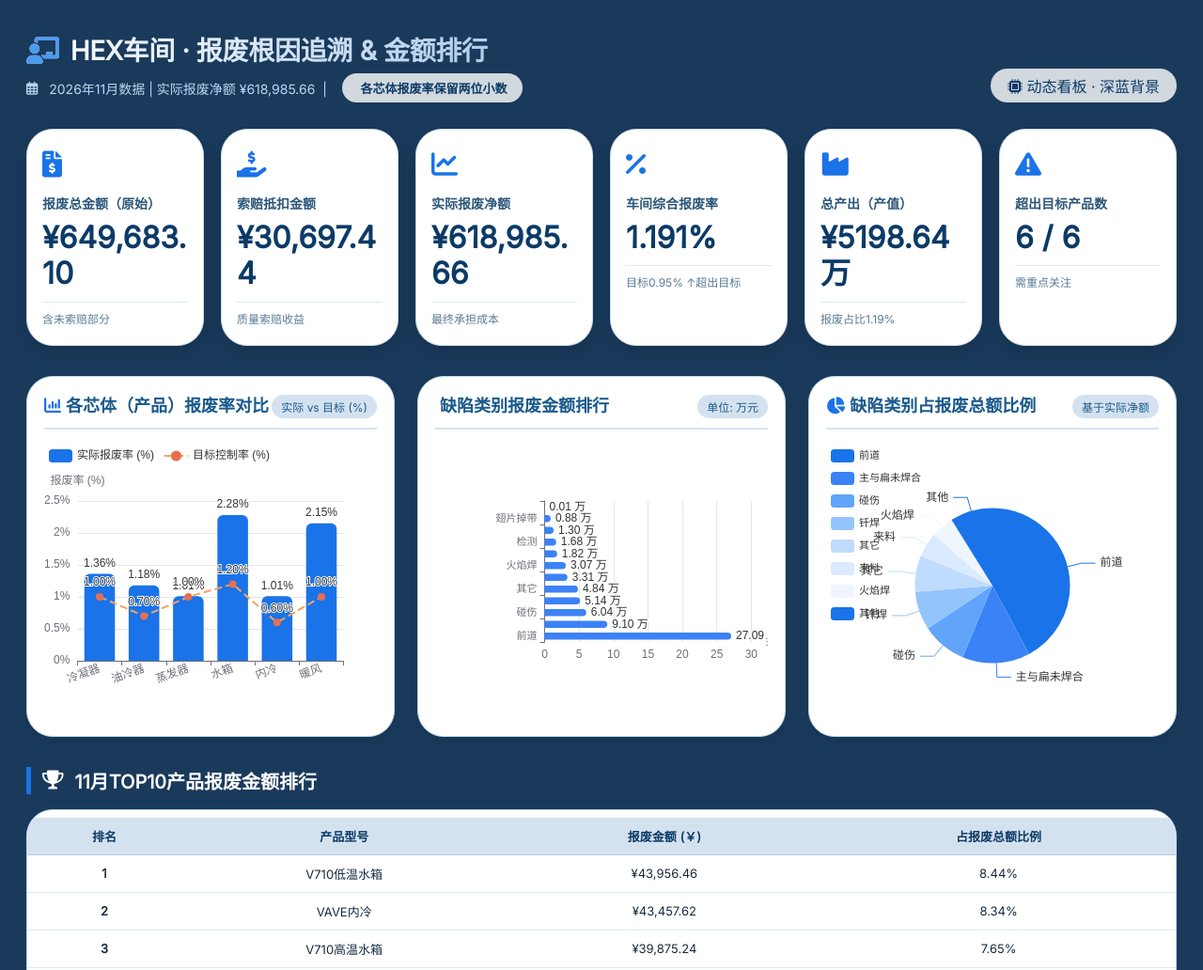
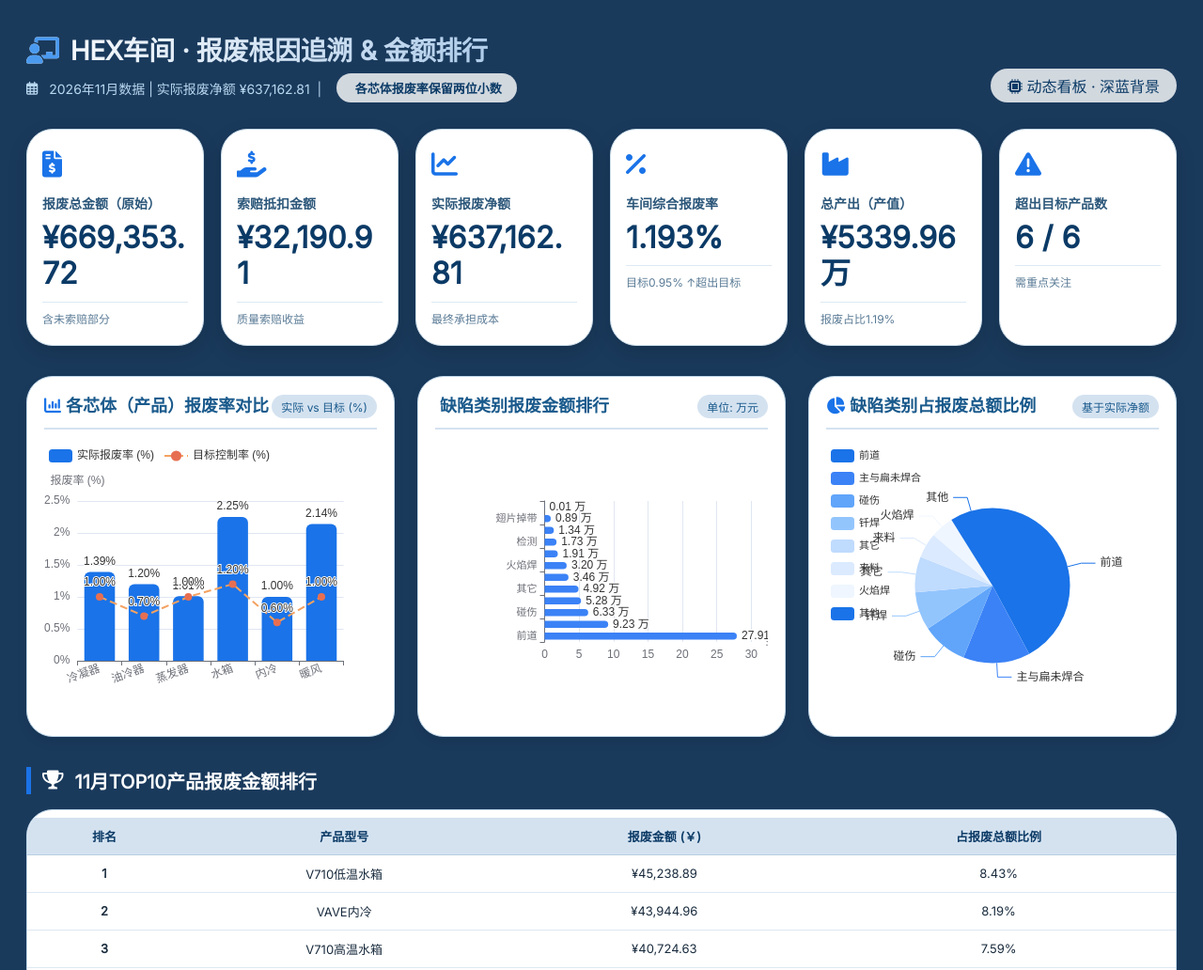
Before and after one commit to user-one1234/scrap, a plain HTML site: page index.html in a window 1280 px wide. Shown: the top 1032 px of the page at 94% size. Drawn offline with nearby package versions, Linux system fonts and the light colour scheme.

Commit message:
Update index.html

```diff
--- a/index.html
+++ b/index.html
@@ -184,7 +184,7 @@
     <div class="header">
         <div class="title-section">
             <h1><i class="fas fa-chalkboard-user" style="margin-right: 12px; color:#4a9af0;"></i>HEX车间 · 报废根因追溯 & 金额排行</h1>
-            <p><i class="far fa-calendar-alt"></i> 2026年11月数据 | 实际报废净额 ¥618,985.66 &nbsp;|&nbsp; <span class="badge-date"><i class="fas fa-chart-simple"></i> 各芯体报废率保留两位小数</span></p>
+            <p><i class="far fa-calendar-alt"></i> 2026年11月数据 | 实际报废净额 ¥637,162.81 &nbsp;|&nbsp; <span class="badge-date"><i class="fas fa-chart-simple"></i> 各芯体报废率保留两位小数</span></p>
         </div>
         <div style="background: #ffffffcc; border-radius: 40px; padding: 6px 18px; font-weight: 500; color:#0b3a66;"><i class="fas fa-microchip"></i> 动态看板 · 深蓝背景</div>
     </div>
@@ -247,50 +247,50 @@
     // ======================= 2026年11月 Excel 最新数据 =======================
     const productsData = [
         {
-            name: "冷凝器", rawScrap: 75516.11830536119, claim: 6627.012018386701, netScrap: 68889.1062869745, output: 5062571.746329839,
-            reasons: { "前道":23873.326486182963, "碰伤":12630.723189103554, "来料":7093.019392386703, "主与扁未焊合":3832.0593137546807, "钎焊":11832.638778707296, "其它":2550.317077, "变形":1486.8746363301482, "翅片掉带":3580.525177330148, "检测":2383.391585452808, "火焰焊":1916.5065440282763, "呛管":0, "错漏装":480.635186 }
+            name: "冷凝器", rawScrap: 79490.02268421768, claim: 6977.30802996217, netScrap: 72512.71465425551, output: 5216682.613763542,
+            reasons: { "前道":25528.4057408603, "碰伤":13474.298041103555, "来料":7443.315403962171, "主与扁未焊合":3832.0593137546807, "钎焊":12557.539474160105, "其它":2555.317077, "变形":1607.6914189056163, "翅片掉带":3580.525177330148, "检测":2383.391585452808, "火焰焊":1916.5065440282763, "呛管":0, "错漏装":480.635186 }
         },
         {
-            name: "油冷器", rawScrap: 15773.007903791206, claim: 133.134486, netScrap: 15639.873417791205, output: 1326687.7820553791,
-            reasons: { "前道":6364.345466791201, "碰伤":2144.6602439999997, "来料":333.53856600000006, "主与扁未焊合":1611.004495, "钎焊":611.7934990000001, "其它":12678.6222059874, "变形":136.306564, "翅片掉带":532.537944, "检测":673.8367420000001, "火焰焊":748.100063, "呛管":66.567243, "错漏装":0 }
+            name: "油冷器", rawScrap: 16902.525086591202, claim: 133.134486, netScrap: 16769.390600591203, output: 1396719.0868813284,
+            reasons: { "前道":6884.999345591201, "碰伤":2277.7947299999996, "来料":333.53856600000006, "主与扁未焊合":1611.004495, "钎焊":611.7934990000001, "其它":12831.8533779874, "变形":336.008293, "翅片掉带":599.105187, "检测":741.9900240000001, "火焰焊":884.406627, "呛管":66.567243, "错漏装":0 }
         },
         {
-            name: "蒸发器", rawScrap: 251034.69062331156, claim: 20823.44108914954, netScrap: 230211.24953416202, output: 22809410.11933119,
-            reasons: { "前道":72822.04857457399, "碰伤":26330.734983743205, "来料":21857.61739108849, "主与扁未焊合":49614.9367621201, "钎焊":21468.624237490607, "其它":14529.661885000005, "变形":6664.844503227387, "翅片掉带":789.662446, "检测":8316.868941048448, "火焰焊":20574.650422983184, "呛管":0, "错漏装":9861.372805048448 }
+            name: "蒸发器", rawScrap: 257497.35269213264, claim: 21293.16682414954, netScrap: 236204.1858679831, output: 23312752.214407027,
+            reasons: { "前道":73966.11520922031, "碰伤":27659.02390838952, "来料":22327.34312608849, "主与扁未焊合":50618.14799276641, "钎焊":21945.460911490605, "其它":14777.923623000004, "变形":7167.422419109493, "翅片掉带":789.662446, "检测":8515.780236048447, "火焰焊":21517.008751983183, "呛管":0, "错漏装":10104.826963048448 }
         },
         {
-            name: "水箱", rawScrap: 102934.31582689381, claim: 147.710172, netScrap: 102786.6056548938, output: 4504326.476220251,
-            reasons: { "前道":58657.978556894, "碰伤":4862.306830999999, "来料":222.78250200000002, "主与扁未焊合":5492.253548000001, "钎焊":5984.748274999998, "其它":4043.342287931506, "变形":8042.114642999997, "翅片掉带":1698.1738670000002, "检测":742.350726, "火焰焊":1920.2322360000003, "呛管":0, "错漏装":631.568097 }
+            name: "水箱", rawScrap: 105066.13035225385, claim: 147.710172, netScrap: 104918.42018025384, output: 4662209.64829469,
+            reasons: { "前道":60541.531344254, "碰伤":4862.306830999999, "来料":222.78250200000002, "主与扁未焊合":5492.253548000001, "钎焊":5984.748274999998, "其它":4043.342287931506, "变形":8042.114642999997, "翅片掉带":1698.1738670000002, "检测":742.350726, "火焰焊":1920.2322360000003, "呛管":0, "错漏装":631.568097 }
         },
         {
-            name: "内冷", rawScrap: 82361.50484887656, claim: 2966.143089251141, netScrap: 79395.36175962542, output: 7886134.807194549,
-            reasons: { "前道":43261.03793829213, "碰伤":11310.205257977164, "来料":3155.532920465753, "主与扁未焊合":4326.986303506847, "钎焊":6024.367906689495, "其它":14594.602365396642, "变形":843.8045206073059, "翅片掉带":1238.6567911095885, "检测":3553.2992057534225, "火焰焊":3248.4852187899537, "呛管":0, "错漏装":1089.0097797168944 }
+            name: "内冷", rawScrap: 84858.15797217892, claim: 3639.5920128584467, netScrap: 81218.56595932048, output: 8089815.630094823,
+            reasons: { "前道":44050.81690869942, "碰伤":11732.908169620996, "来料":3828.9818440730583, "主与扁未焊合":4326.986303506847, "钎焊":6193.8655952968, "其它":14988.546522082754, "变形":910.730922607306, "翅片掉带":1238.6567911095885, "检测":3820.075923789952, "火焰焊":3356.0067277899534, "呛管":0, "错漏装":1089.0097797168944 }
         },
         {
-            name: "暖风", rawScrap: 122063.46040811636, claim: 0, netScrap: 122063.46040811636, output: 5671254.3837687615,
-            reasons: { "前道":65882.37750940163, "碰伤":3145.8679059331926, "来料":474.2449224888657, "主与扁未焊合":26083.50661245495, "钎焊":5459.529138610823, "其它":0, "变形":995.0116748610816, "翅片掉带":968.2158024082722, "检测":1114.7296809777308, "火焰焊":2319.3503145249215, "呛管":48.320014, "错漏装":977.7044670583242 }
+            name: "暖风", rawScrap: 125539.53164666354, claim: 0, netScrap: 125539.53164666354, output: 5866936.924205948,
+            reasons: { "前道":68098.5567932044, "碰伤":3268.9864746193007, "来料":474.2449224888657, "主与扁未焊合":26449.757672454947, "钎焊":5533.99345398304, "其它":0, "变形":1061.0685038610816, "翅片掉带":992.2159984082722, "检测":1141.7296809777308, "火焰焊":2423.4071435249216, "呛管":48.320014, "错漏装":1058.704467058324 }
         }
     ];
 
     // TOP10 产品明细（Excel 最新数据，11月）
     const top10Data = [
-        { rank:1, model:"V710低温水箱", amount:43956.464830860044, percent:0.08438374438598926 },
-        { rank:2, model:"VAVE内冷", amount:43457.62490239998, percent:0.08342611548715327 },
-        { rank:3, model:"V710高温水箱", amount:39875.24369485399, percent:0.07654897599757123 },
-        { rank:4, model:"X1325冷凝器", amount:28085.373680159722, percent:0.0539158233659351 },
-        { rank:5, model:"MS11蒸发器", amount:26571.707995920005, percent:0.05101002148500098 },
-        { rank:6, model:"T05蒸发器", amount:26555.55063825174, percent:0.050979004014768146 },
-        { rank:7, model:"CMA3.0暖风", amount:22792.130978901612, percent:0.04375432287232891 },
-        { rank:8, model:"KX11蒸发器", amount:20286.749017839982, percent:0.038944711548829836 },
-        { rank:9, model:"BX11蒸发器", amount:19296.499444199966, percent:0.037043717753675744 },
-        { rank:10, model:"VAVE蒸发器", amount:18272.053961800022, percent:0.03507707766883599 }
+        { rank:1, model:"V710低温水箱", amount:45238.89182782004, percent:0.08430927055833999 },
+        { rank:2, model:"VAVE内冷", amount:43944.96432599996, percent:0.08189784800959532 },
+        { rank:3, model:"V710高温水箱", amount:40724.63122325399, percent:0.075896287761817 },
+        { rank:4, model:"X1325冷凝器", amount:29967.491853640808, percent:0.05584879020157025 },
+        { rank:5, model:"T05蒸发器", amount:26982.171460180165, percent:0.050285210401394324 },
+        { rank:6, model:"MS11蒸发器", amount:26919.631188160012, percent:0.05016865748638024 },
+        { rank:7, model:"CMA3.0暖风", amount:23280.122886473826, percent:0.043385903141423265 },
+        { rank:8, model:"KX11蒸发器", amount:20813.70661603998, percent:0.038789376828512495 },
+        { rank:9, model:"BX11蒸发器", amount:19947.867406199966, percent:0.037175759225317136 },
+        { rank:10, model:"W02内冷", amount:18805.490830297906, percent:0.035046773922498366 }
     ];
 
     // 合计值（Excel 最新合计行）
-    const totalRawScrap = 649683.0979163506;
-    const totalClaim = 30697.440854787383;
-    const totalNetScrap = 618985.6570615633;
-    const totalOutput = 51986423.846389964;
+    const totalRawScrap = 669353.7204340379;
+    const totalClaim = 32190.911524970157;
+    const totalNetScrap = 637162.8089090677;
+    const totalOutput = 53399627.72941209;
     const totalActualRate = totalNetScrap / totalOutput;
     const targetOverall = 0.0095;
     const overallRatePercent = (totalActualRate * 100).toFixed(3);
@@ -462,7 +462,7 @@
     extraNote.style.borderRadius = "20px";
     extraNote.style.fontSize = "12px";
     extraNote.style.border = "1px solid #c0d8ea";
-    extraNote.innerHTML = `<i class="fas fa-chart-simple" style="color:#1a73e8;"></i> 报废根因深度分析：<strong>${topDefect?.name || ''}(¥${(topDefect?.amount || 0).toFixed(0).replace(/\B(?=(\d{3})+(?!\d))/g, ",")}，占比${topDefect?.percent.toFixed(2) || 0}%)、${secondDefect?.name || ''}(¥${(secondDefect?.amount || 0).toFixed(0).replace(/\B(?=(\d{3})+(?!\d))/g, ",")}，${secondDefect?.percent.toFixed(2) || 0}%)、${thirdDefect?.name || ''}(¥${(thirdDefect?.amount || 0).toFixed(0).replace(/\B(?=(\d{3})+(?!\d))/g, ",")}，${thirdDefect?.percent.toFixed(2) || 0}%)</strong>为主要TOP3缺陷。前道仍是车间级第一风险（41.69%），主与扁未焊合（14.00%）已明显超过碰伤（9.30%）稳居第二；冷凝器前道（31.61%）领先钎焊（15.67%）约 16.0 个百分点；蒸发器主与扁未焊合（19.76%）、碰伤（10.49%）、来料（8.71%）、钎焊（8.55%）四线并进，前道 29.01% 仍是第一；暖风主与扁未焊合（21.37%）已逼近前道（53.97%），焊接质量需重点关注。`;
+    extraNote.innerHTML = `<i class="fas fa-chart-simple" style="color:#1a73e8;"></i> 报废根因深度分析：<strong>${topDefect?.name || ''}(¥${(topDefect?.amount || 0).toFixed(0).replace(/\B(?=(\d{3})+(?!\d))/g, ",")}，占比${topDefect?.percent.toFixed(2) || 0}%)、${secondDefect?.name || ''}(¥${(secondDefect?.amount || 0).toFixed(0).replace(/\B(?=(\d{3})+(?!\d))/g, ",")}，${secondDefect?.percent.toFixed(2) || 0}%)、${thirdDefect?.name || ''}(¥${(thirdDefect?.amount || 0).toFixed(0).replace(/\B(?=(\d{3})+(?!\d))/g, ",")}，${thirdDefect?.percent.toFixed(2) || 0}%)</strong>为主要TOP3缺陷。前道仍是车间级第一风险（41.69%），主与扁未焊合（13.79%）已明显超过碰伤（9.45%）稳居第二；冷凝器前道（32.12%）领先碰伤（16.95%）约 15.2 个百分点；蒸发器主与扁未焊合（19.66%）、碰伤（10.74%）、来料（8.67%）、钎焊（8.52%）四线并进，前道 28.73% 仍是第一；暖风主与扁未焊合（21.07%）已逼近前道（54.24%），焊接质量需重点关注。`;
 
     const lastSection = document.querySelector(".insight-section:last-of-type");
     if(lastSection) lastSection.insertAdjacentElement('afterend', extraNote);
```
